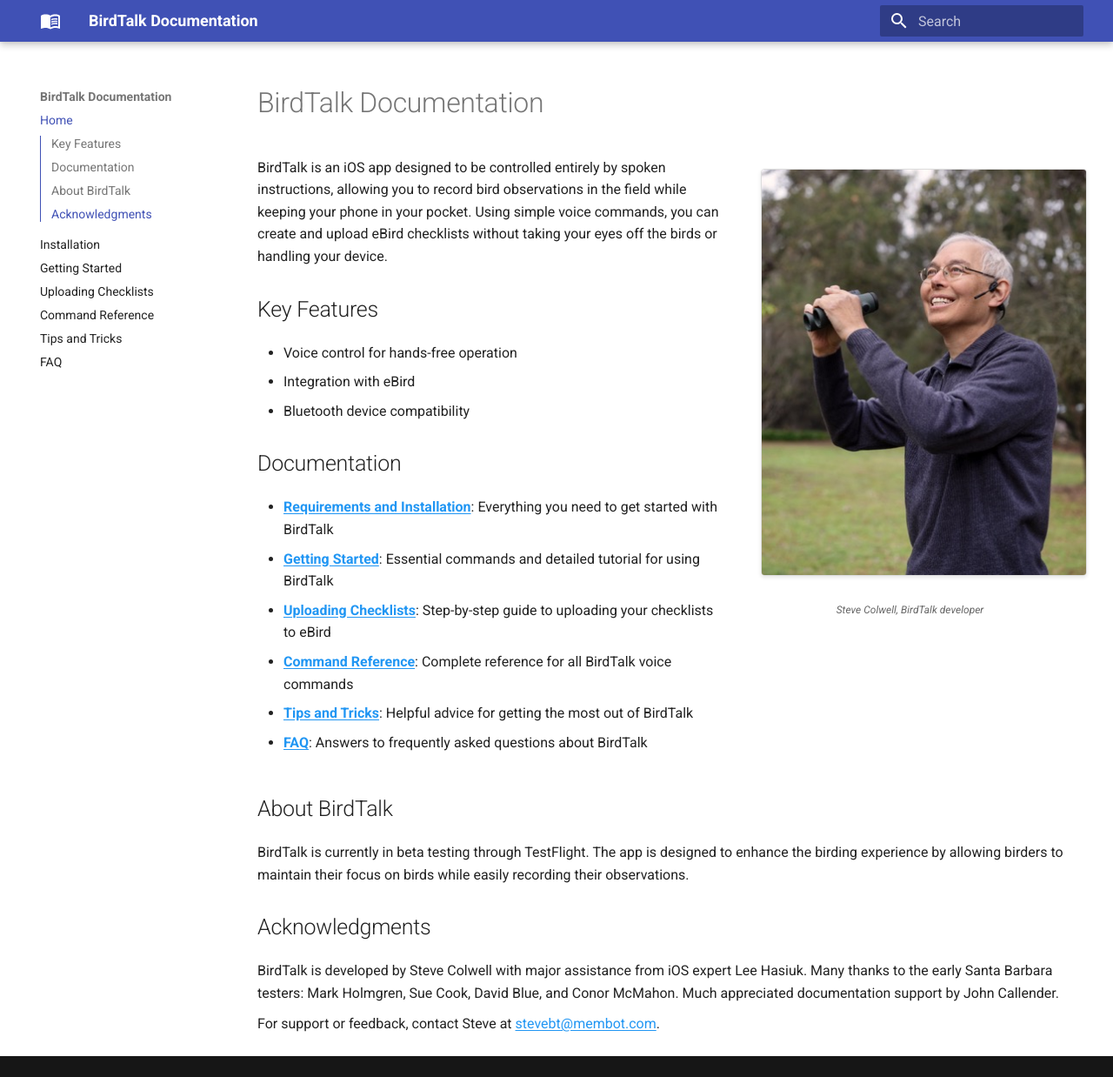
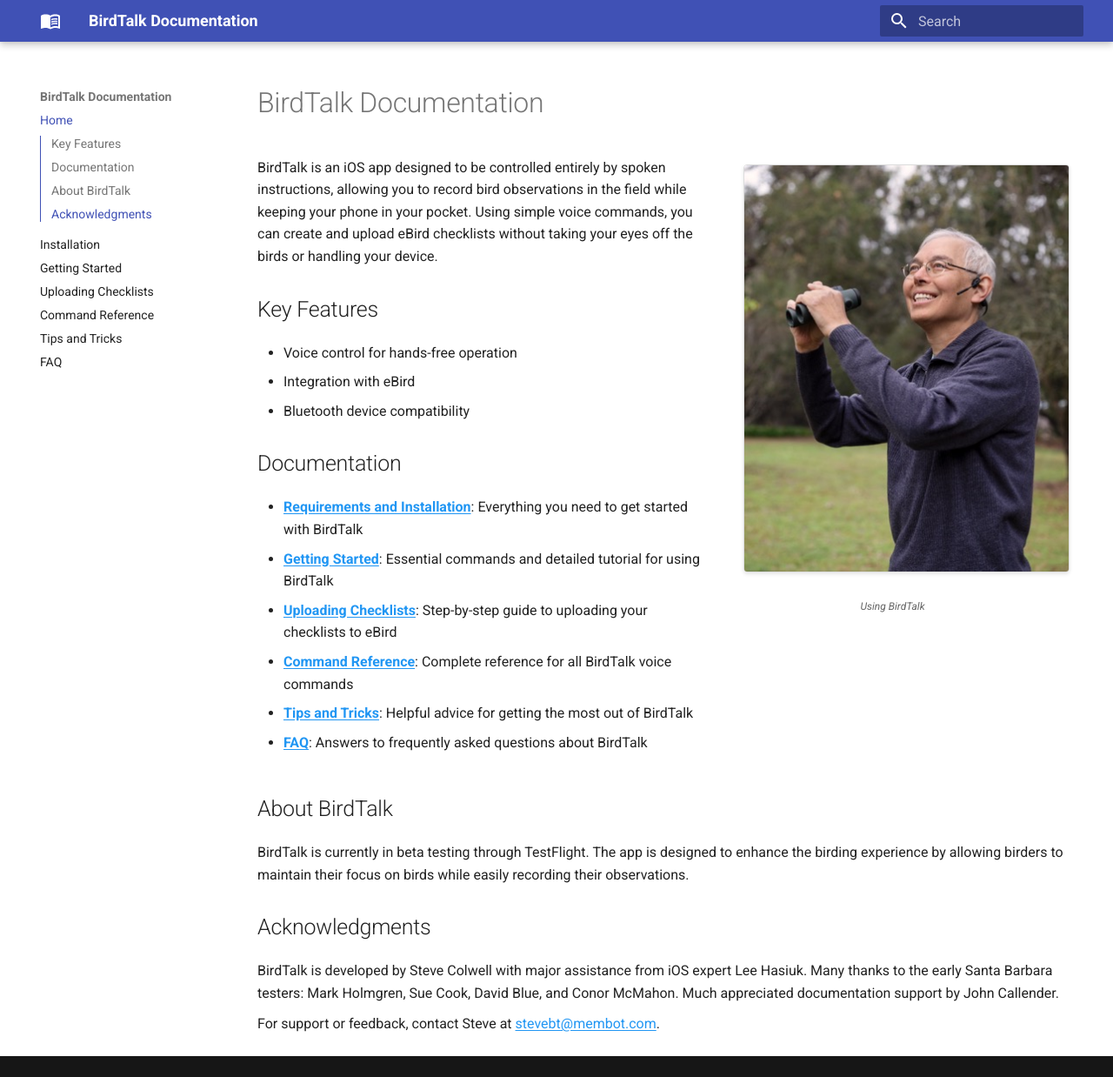
Before and after one commit to johncallender/birdtalk-docs, an MkDocs documentation site: the page built from docs/index.md, in a window 1280 px wide and 1238 px high. Shown: the whole window at 87% size. Built offline with MkDocs 1.6.1 and Material for MkDocs 9.7.7, drawn with Linux system fonts in a browser that asks for light colours.

Commit message:
Fixed image size on phones

```diff
--- a/docs/index.md
+++ b/docs/index.md
@@ -2,8 +2,8 @@
 
 <div class="image-container" markdown>
 <figure markdown>
-  ![Steve Colwell](images/steve_vertical.jpg){ .screenshot }
-  <figcaption>Steve Colwell, BirdTalk developer</figcaption>
+  ![Using BirdTalk in the field](images/steve_vertical.jpg){ .screenshot }
+  <figcaption>Using BirdTalk</figcaption>
 </figure>
 </div>
 
--- a/docs/stylesheets/extra.css
+++ b/docs/stylesheets/extra.css
@@ -3,99 +3,96 @@
 .md-typeset figure img,
 .md-typeset p img,
 .screenshot {
-    border: 1px solid #ddd !important;
-    border-radius: 4px !important;
-    box-shadow: 0 2px 4px rgba(0,0,0,0.1) !important;
-    margin: 0.3em 3em 0.8em 1em !important;
-    width: 375px !important;
-    height: auto !important;
-    max-width: 375px !important;
-    display: inline-block !important;
+    border: 1px solid #ddd;
+    border-radius: 4px;
+    box-shadow: 0 2px 4px rgba(0,0,0,0.1);
+    margin: 0em 0em 0.8em 1em;
+    height: auto;
+    display: inline-block;
 }
 
 /* Figure styling */
 .md-typeset figure {
-    width: 375px !important;
-    max-width: 375px !important;
-    padding: 0 !important;
-    margin: 0 !important;
+    padding: 0;
+    margin: 0;
+
+    width:50%;
+    max-width:375px;
 }
 
 /* Caption styling */
 .md-typeset figcaption {
-    color: #666 !important;
-    font-size: 0.75em !important;
-    margin-top: 0.2em !important;
-    font-style: italic !important;
-    text-align: center !important;
-    width: 375px !important;
-    max-width: 375px !important;
-    word-wrap: break-word !important;
-    padding: 0 !important;
+    color: #666;
+    font-size: 0.75em;
+    margin-top: 0.2em;
+    font-style: italic;
+    text-align: center;
+    word-wrap: break-word;
+    padding: 0;
 }
 
 /* Section spacing */
 .md-typeset h2 {
-    clear: both !important;
-    margin-top: 1.2em !important;
-    margin-bottom: 0.8em !important;
+    clear: both;
+    margin-top: 1.2em;
+    margin-bottom: 0.8em;
 }
 
 .md-typeset h3,
 .md-typeset h4 {
-    margin-top: 0.8em !important;
-    margin-bottom: 0.6em !important;
+    margin-top: 0.8em;
+    margin-bottom: 0.6em;
 }
 
 /* First heading in content doesn't need the extra spacing */
 .md-typeset h1 + h2,
 .md-typeset h1 + h3,
 .md-typeset h1 + h4 {
-    margin-top: 0.6em !important;
+    margin-top: 0.6em;
 }
 
 /* Image container to control float behavior */
 .md-typeset .image-container {
-    float: right !important;
-    clear: right !important;
-    margin: 0 0 1em 2em !important; /* Add bottom and left margin for text wrapping */
-    padding: 0 !important;
-    width: 375px !important;
+    float: right;
+    clear: right;
+    margin: 0 1rem 1em 2em; /* Add bottom and left margin for text wrapping */
+    padding: 0;
 }
 
 /* Remove float from figures inside image-container */
 .md-typeset .image-container figure {
-    float: none !important;
-    margin: 0 !important;
+    float: none;
+    margin: 0;
+    width:100%;
 }
 
 /* Ensure proper wrapping around floated elements */
 .md-typeset .image-container::after {
-    content: "" !important;
-    display: table !important;
-    clear: both !important;
+    content: "";
+    display: table;
+    clear: both;
 }
 
 /* List styling */
 .md-typeset ol {
-    counter-reset: item !important;
-    margin-left: 0 !important;
-    padding-left: 0 !important;
+    counter-reset: item;
+    margin-left: 0;
+    padding-left: 0;
 }
 
 .md-typeset ol > li {
-    display: block !important;
-    margin-left: 2em !important;
-    margin-bottom: 0.8em !important;
-    clear: both !important;
+    display: block;
+    margin-left: 2em;
+    margin-bottom: 0.8em;
+    clear: both;
 }
 
 .md-typeset ol > li:before {
-    content: counters(item, ".") ". " !important;
-    counter-increment: item !important;
-    float: left !important;
-    margin-left: -2em !important;
-    font-weight: bold !important;
+    content: counters(item, ".") ". ";
+    counter-increment: item;
+    float: left;
+    margin-left: -2em;
+    font-weight: bold;
 }
 
 /* Nested list styling */
@@ -103,63 +100,63 @@
 .md-typeset ol ul,
 .md-typeset ul ol,
 .md-typeset ol ol {
-    margin-top: 0.5em !important;
-    margin-bottom: 0.5em !important;
-    padding-left: 1.5em !important;
+    margin-top: 0.5em;
+    margin-bottom: 0.5em;
+    padding-left: 1.5em;
 }
 
 /* Handle text wrapping around images */
 .md-typeset .image-container {
-    margin-left: 2em !important;
+    margin-left: 2em;
 }
 
 /* Force content below floated elements */
 .md-typeset .clear-floats {
-    clear: both !important;
-    display: block !important;
-    height: 0 !important;
-    margin: 0 !important;
-    padding: 0 !important;
+    clear: both;
+    display: block;
+    height: 0;
+    margin: 0;
+    padding: 0;
 }
 
 /* Ensure content flows around floated elements */
 .md-typeset p,
 .md-typeset ul,
 .md-typeset ol {
-    overflow: visible !important;
+    overflow: visible;
 }
 
 /* Ensure text content has room to breathe */
 .md-typeset p {
-    margin: 0.6em 0 !important;
-    line-height: 1.6 !important;
-    display: flow-root !important; /* Modern clearfix */
+    margin: 0.6em 0;
+    line-height: 1.6;
+    display: flow-root; /* Modern clearfix */
 }
 
 /* Content wrapping pattern */
 .md-typeset .content-wrap {
-    overflow: visible !important;
+    overflow: visible;
 }
 
 .md-typeset .content-wrap h2 {
-    clear: none !important;
+    clear: none;
 }
 
 .md-typeset .content-wrap p,
 .md-typeset .content-wrap ul,
 .md-typeset .content-wrap ol {
-    overflow: visible !important;
+    overflow: visible;
 }
 
 /* Link styling */
 .md-typeset a:not(.md-button) {
-    text-decoration: underline !important;
-    text-underline-offset: 2px !important;
-    color: #2196f3 !important;
+    text-decoration: underline;
+    text-underline-offset: 2px;
+    color: #2196f3;
 }
 
 .md-typeset a:not(.md-button):hover {
-    color: #1976d2 !important;
-    text-decoration: underline !important;
-    text-decoration-thickness: 2px !important;
+    color: #1976d2;
+    text-decoration: underline;
+    text-decoration-thickness: 2px;
 }
```
